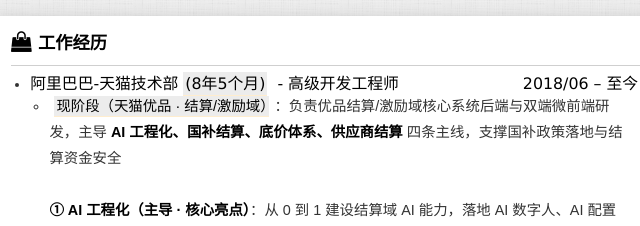
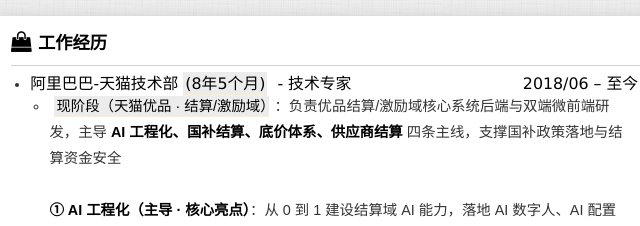
Before and after one commit to wds948993066/resume, a plain HTML site: page index.html in a window 1280 px wide. Shown: the top 226 px of the page, 485-1125 px from the left. Drawn offline with Linux system fonts and the light colour scheme.

Commit message:
Update index.html

```diff
--- a/index.html
+++ b/index.html
@@ -181,7 +181,7 @@
                     <ul>
                         <li>
                             <h3>
-                                <span>阿里巴巴-天猫技术部<mark class="markYearAndMonth" startTime="2018/06">（x年x个月）</mark> - 高级开发工程师</span>
+                                <span>阿里巴巴-天猫技术部<mark class="markYearAndMonth" startTime="2018/06">（x年x个月）</mark> - 技术专家</span>
                                 <time>2018/06 – 至今</time>
                             </h3>
                             <ul class="info-content">
```
